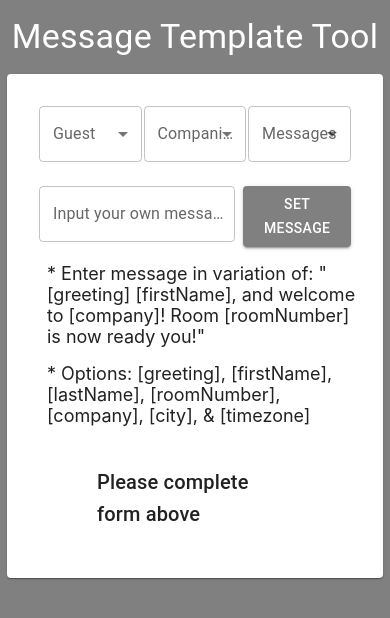
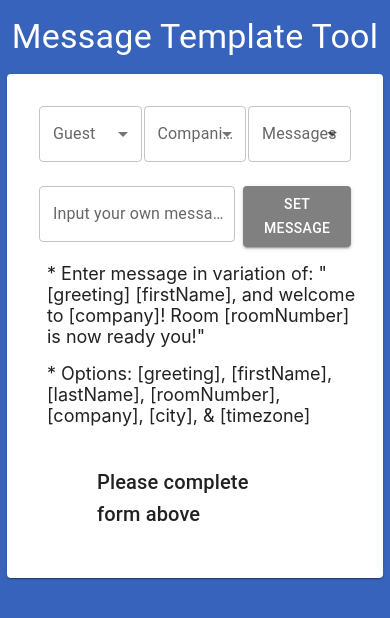
Before and after one commit to AnthonyDampier/message_template_tool, a React (Create React App) app: page / in a window 390 px wide. Shown: the top 618 px of the page. Built offline with nearby package versions, Linux system fonts and the light colour scheme.

Commit message:
background color change and responsiveness edit

```diff
--- a/src/App.js
+++ b/src/App.js
@@ -16,7 +16,7 @@ import UserInterface from './components/UserInterface'
 export default function App() {
 
   return (
-    <Box className="App" sx={{width: 1, display: 'flexBox', justifyContent: 'center'}}>
+    <Box className="App" sx={{display: 'flexBox', justifyContent: 'center'}}>
       <Box>
         <Typography sx={{py: 2, textAlign: 'center', color: 'white'}} variant='h4' component='h1' className="App-header">
           Message Template Tool
--- a/src/index.css
+++ b/src/index.css
@@ -5,7 +5,9 @@ body {
     sans-serif;
   -webkit-font-smoothing: antialiased;
   -moz-osx-font-smoothing: grayscale;
-  background-color: grey;
+  background-color: rgb(55, 99, 188);
+  display: flex;
+  justify-content: center;
 }
 
 code {
```
